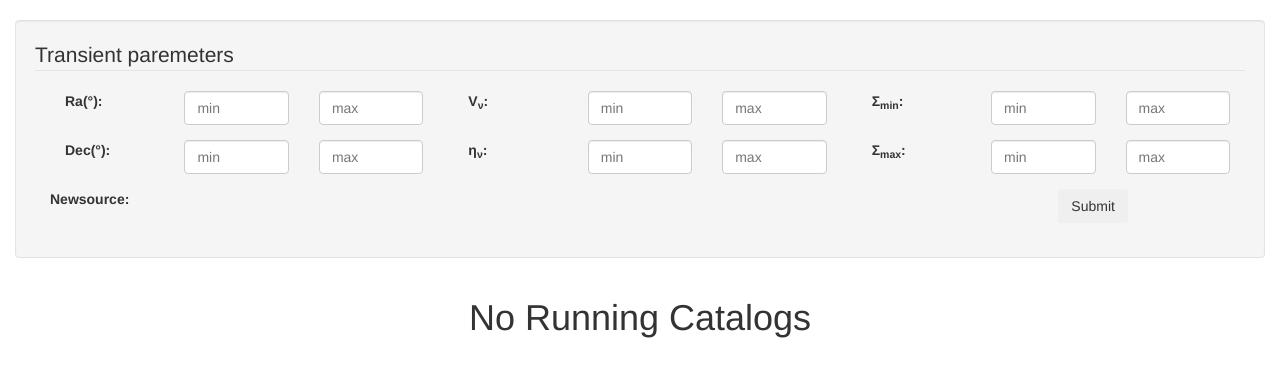
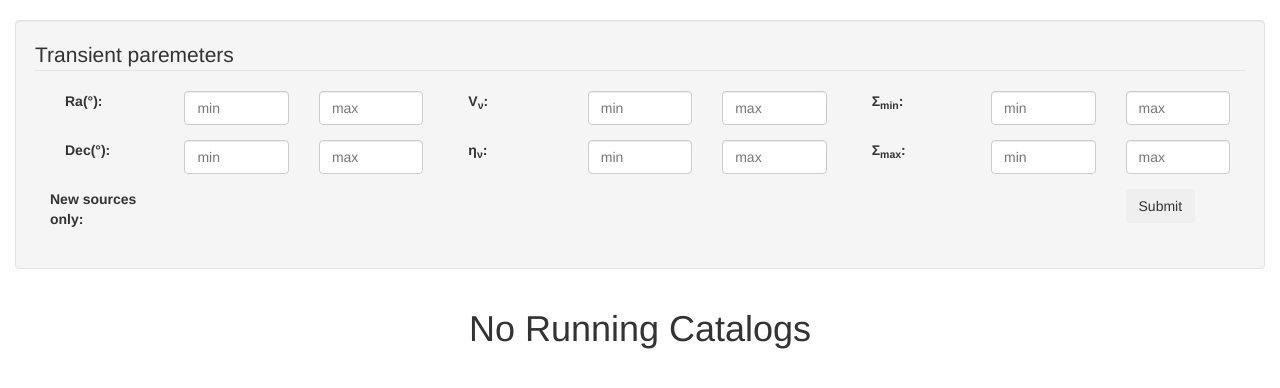
Before and after one commit to transientskp/banana, a Django app: template banana/templates/banana/runningcatalog_filter.html in a window 1280 px wide. Shown: the part 52-440 px from the top of the page. Run offline with Django 3.2, Linux system fonts and the light colour scheme; the template is opened without the code that fills it, so the values that code supplies are empty; some libraries are stand-ins or nearby versions.

Commit message:
change newsource filter (#6339)

```diff
--- a/banana/filters.py
+++ b/banana/filters.py
@@ -14,8 +14,12 @@ class NotNullFilter(Filter):
     field_class = BooleanField
 
     def filter(self, qs, value):
+        """
         if value is not None:
             return qs.filter(**{self.name + '__isnull': not value})
+        """
+        if value:
+            return qs.filter(**{self.name + '__isnull': False})
         return qs
 
 
--- a/banana/templates/banana/runningcatalog_filter.html
+++ b/banana/templates/banana/runningcatalog_filter.html
@@ -115,20 +115,27 @@
                     </div>
                 </div>
 
-
-                <div class="row">
-                    <div class="form-group col-md-12">
-                        <div class="col-md-1">
-                            <label class="control-label mini" for="id_newsource">Newsource:</label>
+                <div class="form-group col-md-4">
+                    <div class="row">
+                        <div class="col-md-4">
+                            <label class="control-label mini" for="id_newsource">New sources only:</label>
                         </div>
-                        <div class="col-md-1">
+                        <div class="col-md-4">
                             {{ filter.form.newsource }}
                         </div>
-                        <div class="col-md-1 col-md-offset-8">
+                    </div>
+                </div>
+
+                <div class="form-group col-md-4 col-md-offset-4">
+                    <div class="row">
+                        <div class="col-md-4 col-md-offset-8">
                             <input type="submit" class="btn"/>
                         </div>
                     </div>
                 </div>
+
+
+
             </div>
         </form>
 
```
